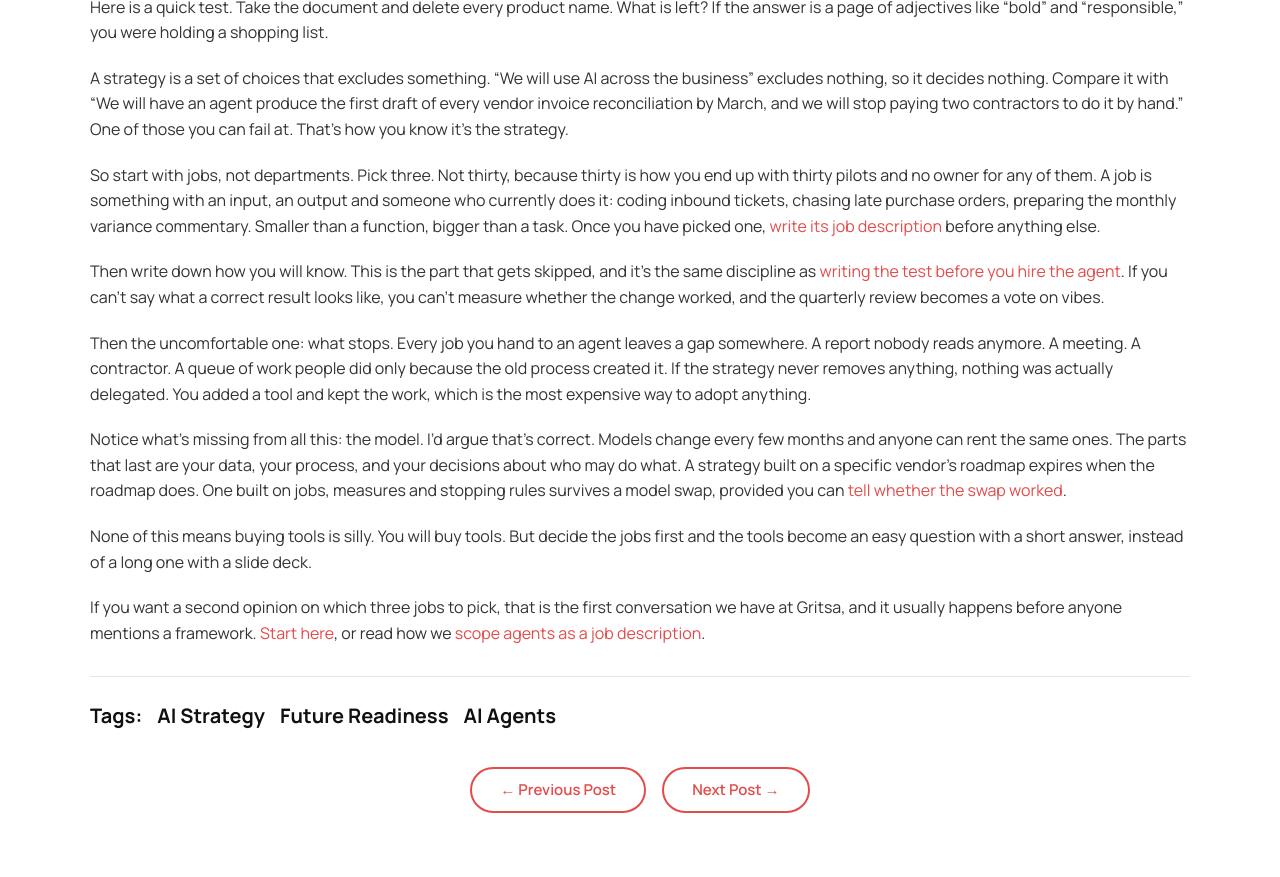
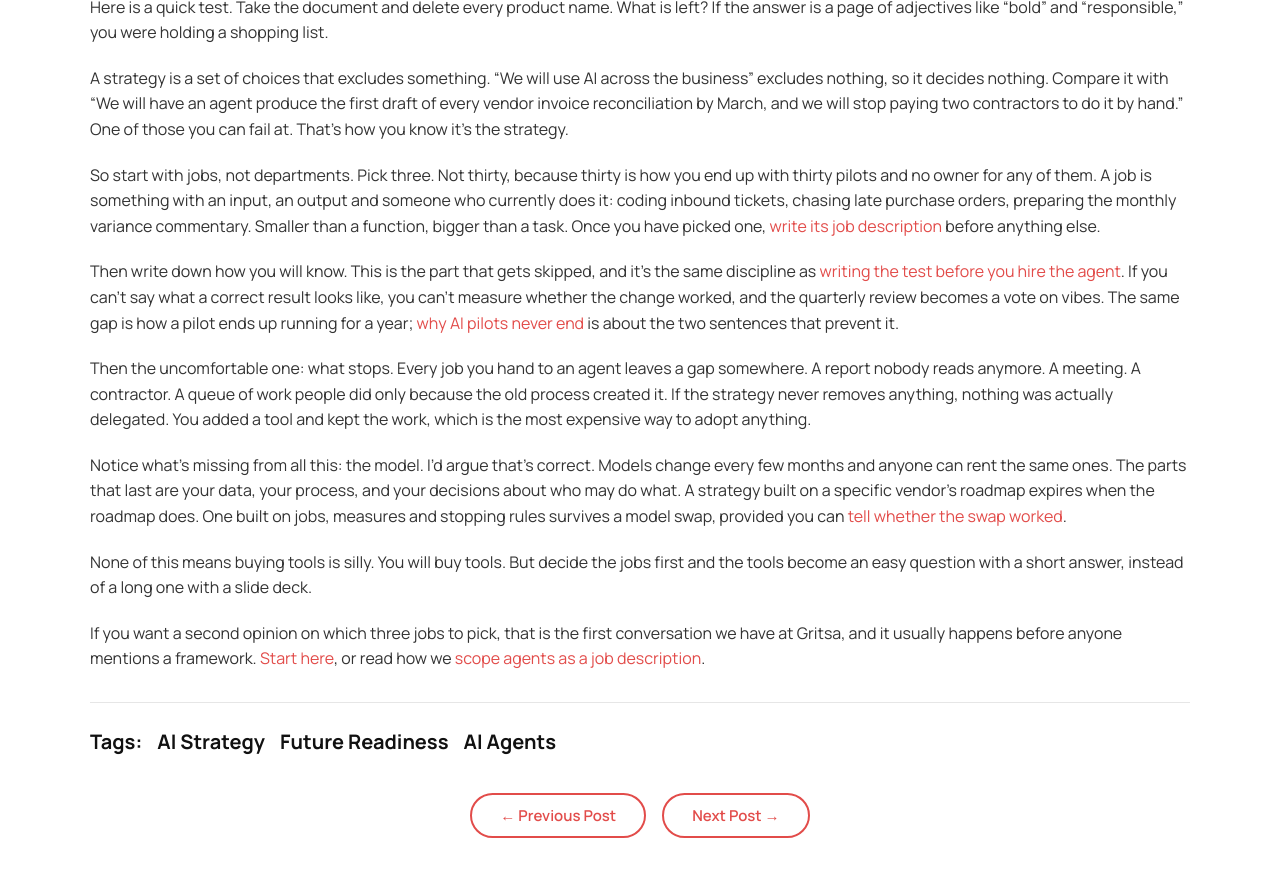
Before and after one commit to gritsa/www-gritsa.github.io, a Jekyll site: the page built from _posts/2026-10-19-most-ai-strategy-is-a-procurement-plan.md, in a window 1280 px wide and 900 px high, scrolled down 1593 px. Shown: the top 877 px of the window. Built offline with Jekyll 4.4.1, drawn with Linux system fonts in a browser that asks for light colours.

Commit message:
Add internal links between the scope, split, pilots and strategy posts

```diff
--- a/_posts/2026-10-19-most-ai-strategy-is-a-procurement-plan.md
+++ b/_posts/2026-10-19-most-ai-strategy-is-a-procurement-plan.md
@@ -33,7 +33,7 @@ A strategy is a set of choices that excludes something. "We will use AI across t
 
 So start with jobs, not departments. Pick three. Not thirty, because thirty is how you end up with thirty pilots and no owner for any of them. A job is something with an input, an output and someone who currently does it: coding inbound tickets, chasing late purchase orders, preparing the monthly variance commentary. Smaller than a function, bigger than a task. Once you have picked one, [write its job description](/blog/2026/10/21/how-to-scope-an-ai-agent/) before anything else.
 
-Then write down how you will know. This is the part that gets skipped, and it's the same discipline as [writing the test before you hire the agent](/blog/2026/10/12/write-the-test-before-you-hire-the-agent/). If you can't say what a correct result looks like, you can't measure whether the change worked, and the quarterly review becomes a vote on vibes.
+Then write down how you will know. This is the part that gets skipped, and it's the same discipline as [writing the test before you hire the agent](/blog/2026/10/12/write-the-test-before-you-hire-the-agent/). If you can't say what a correct result looks like, you can't measure whether the change worked, and the quarterly review becomes a vote on vibes. The same gap is how a pilot ends up running for a year; [why AI pilots never end](/blog/2026/11/10/why-ai-pilots-never-end/) is about the two sentences that prevent it.
 
 Then the uncomfortable one: what stops. Every job you hand to an agent leaves a gap somewhere. A report nobody reads anymore. A meeting. A contractor. A queue of work people did only because the old process created it. If the strategy never removes anything, nothing was actually delegated. You added a tool and kept the work, which is the most expensive way to adopt anything.
 
```
Also changed, not shown: _posts/2026-10-21-how-to-scope-an-ai-agent.md (+1 -1 lines), _posts/2026-11-10-why-ai-pilots-never-end.md (+1 -1 lines).
